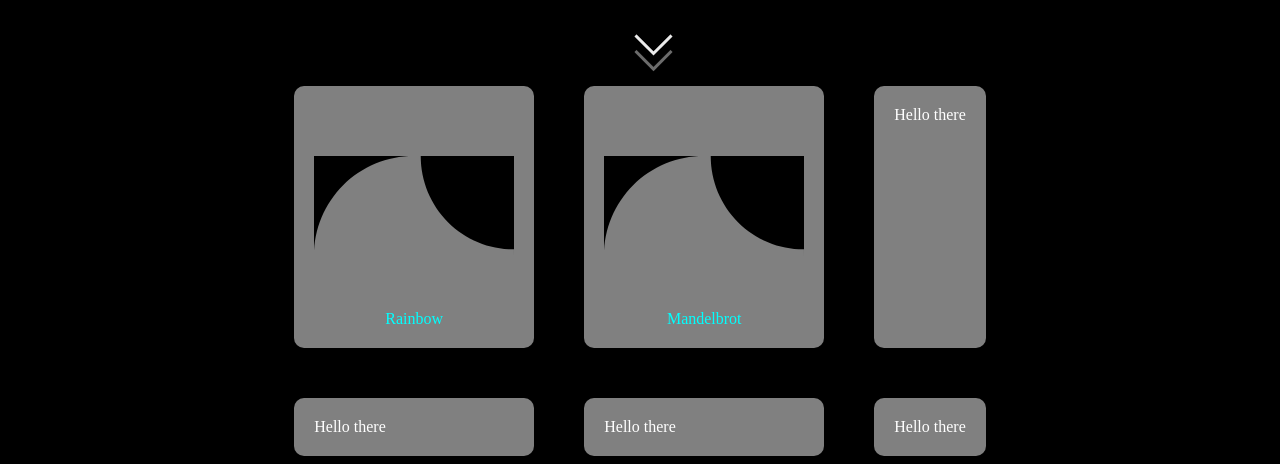
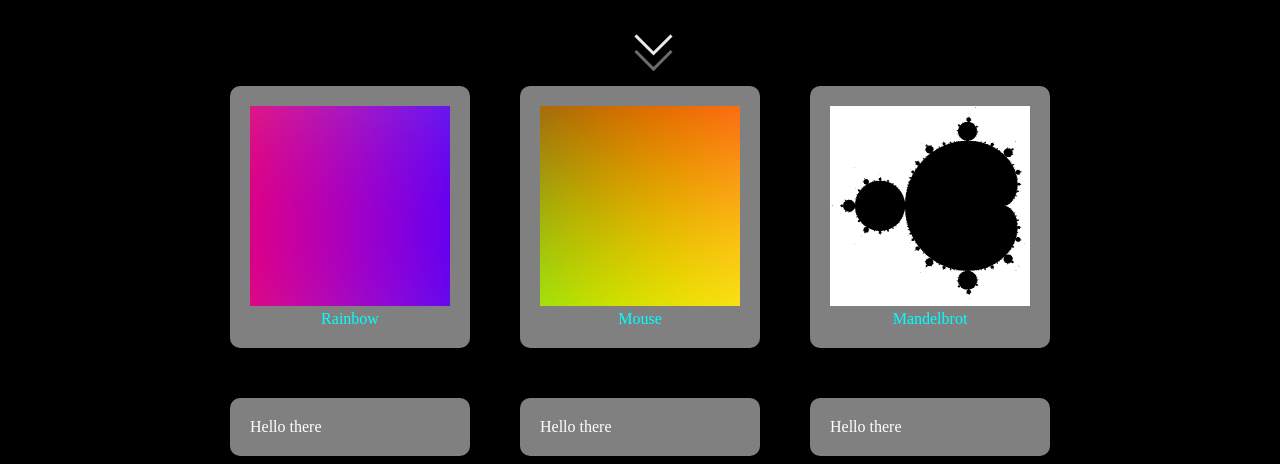
Before and after one commit to iddev5/tinyshaders, a website: page index.html in a window 1280 px wide. Shown: the part 594-1058 px from the top of the page. Drawn offline with Linux system fonts and the light colour scheme.

Commit message:
Add proper thumbnail for each sample

```diff
--- a/index.html
+++ b/index.html
@@ -173,14 +173,17 @@
 
       <div class="samples">
         <div class="sample">
-          <img src="assets/wave.svg" width="200" height="200" />
+          <img src="assets/rainbow.jpg" width="200" height="200" />
           <a href="?name=rainbow">Rainbow</a>
         </div>
         <div class="sample">
-          <img src="assets/wave.svg" width="200" height="200" />
+          <img src="assets/mouse.jpg" width="200" height="200" />
+          <a href="?name=mouse">Mouse</a>
+        </div>
+        <div class="sample">
+          <img src="assets/mandelbrot.jpg" width="200" height="200" />
           <a href="?name=mandelbrot">Mandelbrot</a>
         </div>
-        <div class="sample">Hello there</div>
         <div class="sample">Hello there</div>
         <div class="sample">Hello there</div>
         <div class="sample">Hello there</div>
```
Also changed, not shown: assets/mandelbrot.jpg (added), assets/mouse.jpg (added), assets/rainbow.jpg (added).
